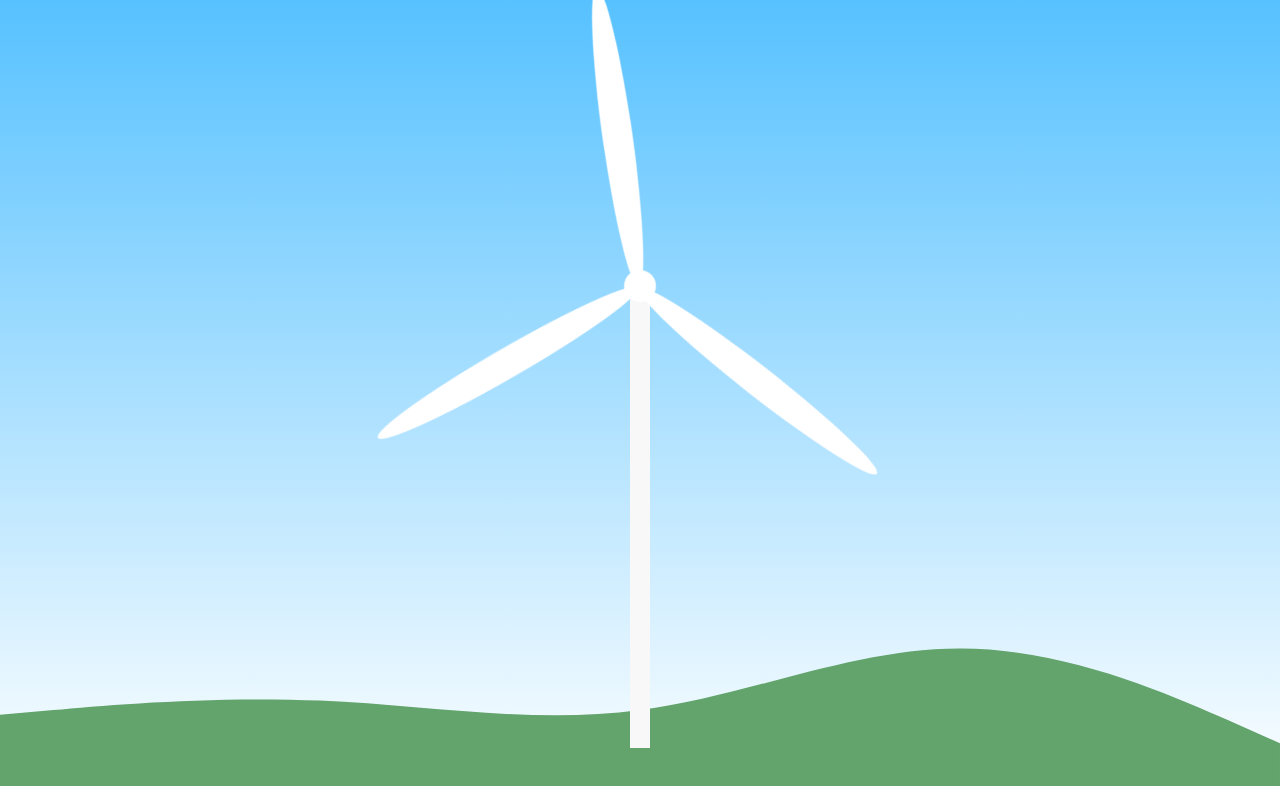
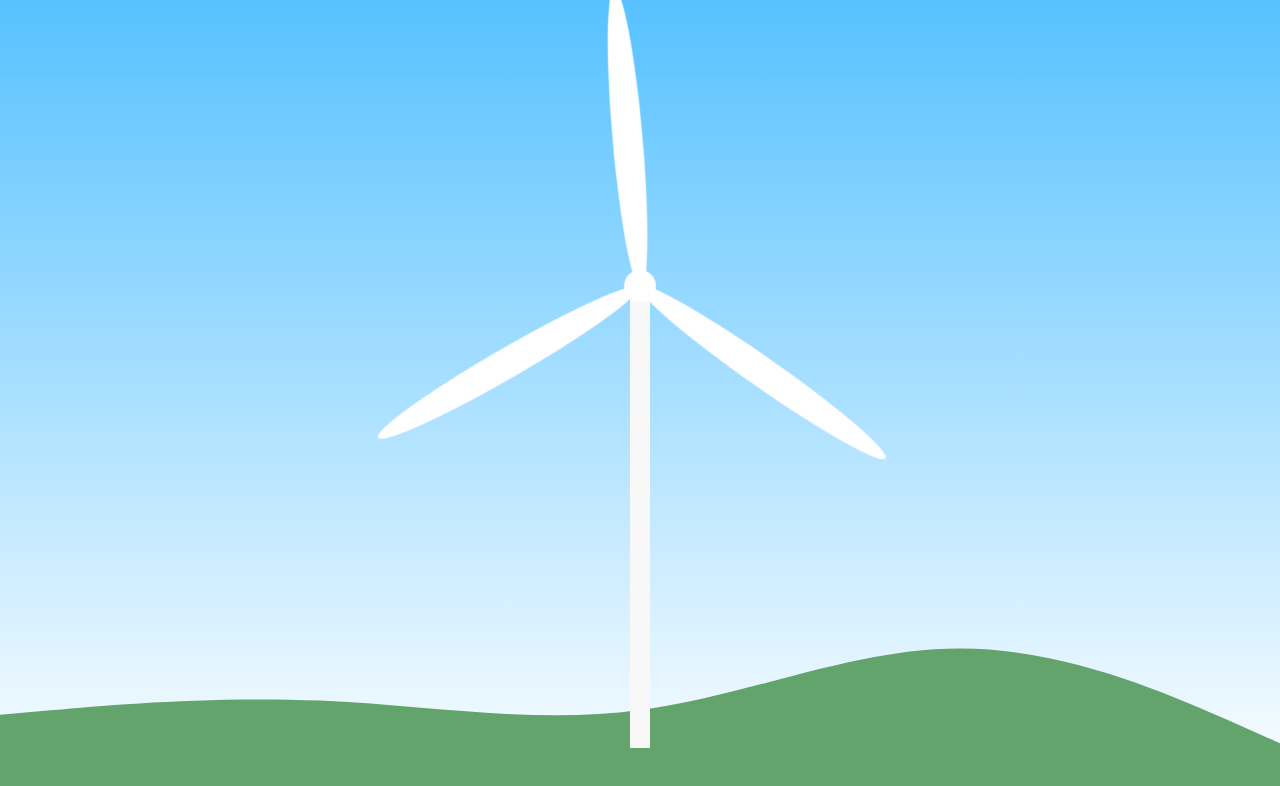
Before and after one commit to josno/windmill, a plain HTML site: page index.html in a window 1280 px wide. Drawn offline with nearby package versions, Linux system fonts and the light colour scheme.

Commit message:
Fix blade

```diff
--- a/styles.css
+++ b/styles.css
@@ -89,11 +89,11 @@ body {
 }
 
 .blade-two {
-	transform: translate(2%, 3.5rem) rotate(22deg);
+	transform: translate(0%, 4rem) rotate(25deg);
 }
 
 .blade-three {
-	transform: translate(-92%, 3.5rem) rotate(-22deg);
+	transform: translate(-90%, 4rem) rotate(-25deg);
 }
 
 .windmill-container-one,
```
